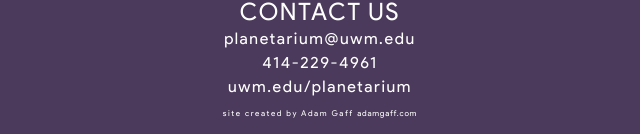
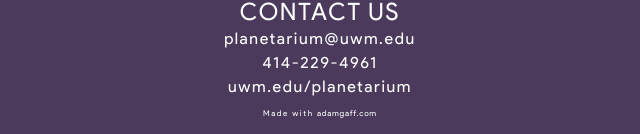
Before and after one commit to UWMPlanetarium/uwmplanetarium.github.io, a plain HTML site: page index.html in a window 1280 px wide. Shown: the part 3097-3231 px from the top of the page, 320-960 px from the left. Drawn offline with nearby package versions, Linux system fonts and the light colour scheme.

Commit message:
Update index.html

```diff
--- a/index.html
+++ b/index.html
@@ -68,7 +68,7 @@
         <img style="width: 120px;" src="/images/logo.png">
       </div>
       <div class=contact>
-        <p class=contactp><span class=big>CONTACT US</span><br><a href="mailto:plantarium@uwm.edu">planetarium@uwm.edu</a><br><a href="tel:4142294961">414-229-4961</a><br><a target=_blank href="https://uwm.edu/planetarium/">uwm.edu/planetarium</a><br><span class=small>site created by Adam Gaff <a href="https://adamgaff.com" class=cred target=_blank>adamgaff.com</a></span></p>
+        <p class=contactp><span class=big>CONTACT US</span><br><a href="mailto:plantarium@uwm.edu">planetarium@uwm.edu</a><br><a href="tel:4142294961">414-229-4961</a><br><a target=_blank href="https://uwm.edu/planetarium/">uwm.edu/planetarium</a><br><span class=small>Made with <a href="https://adamgaff.com" class=cred target=_blank>adamgaff.com</a></span></p>
       </div>
       <div class=img>
         <img style="width: 200px;" src="/images/uwmlogo.png">
```
